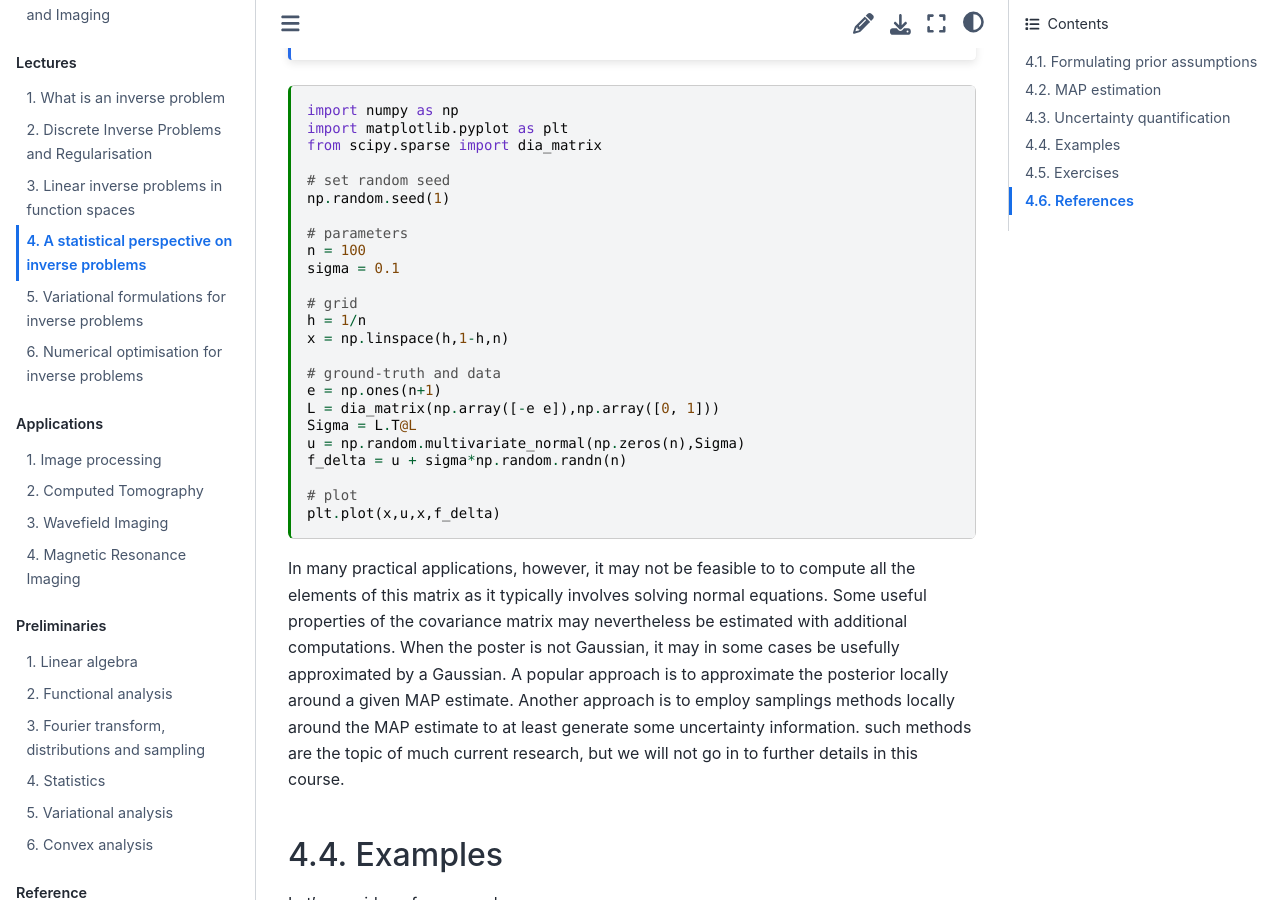
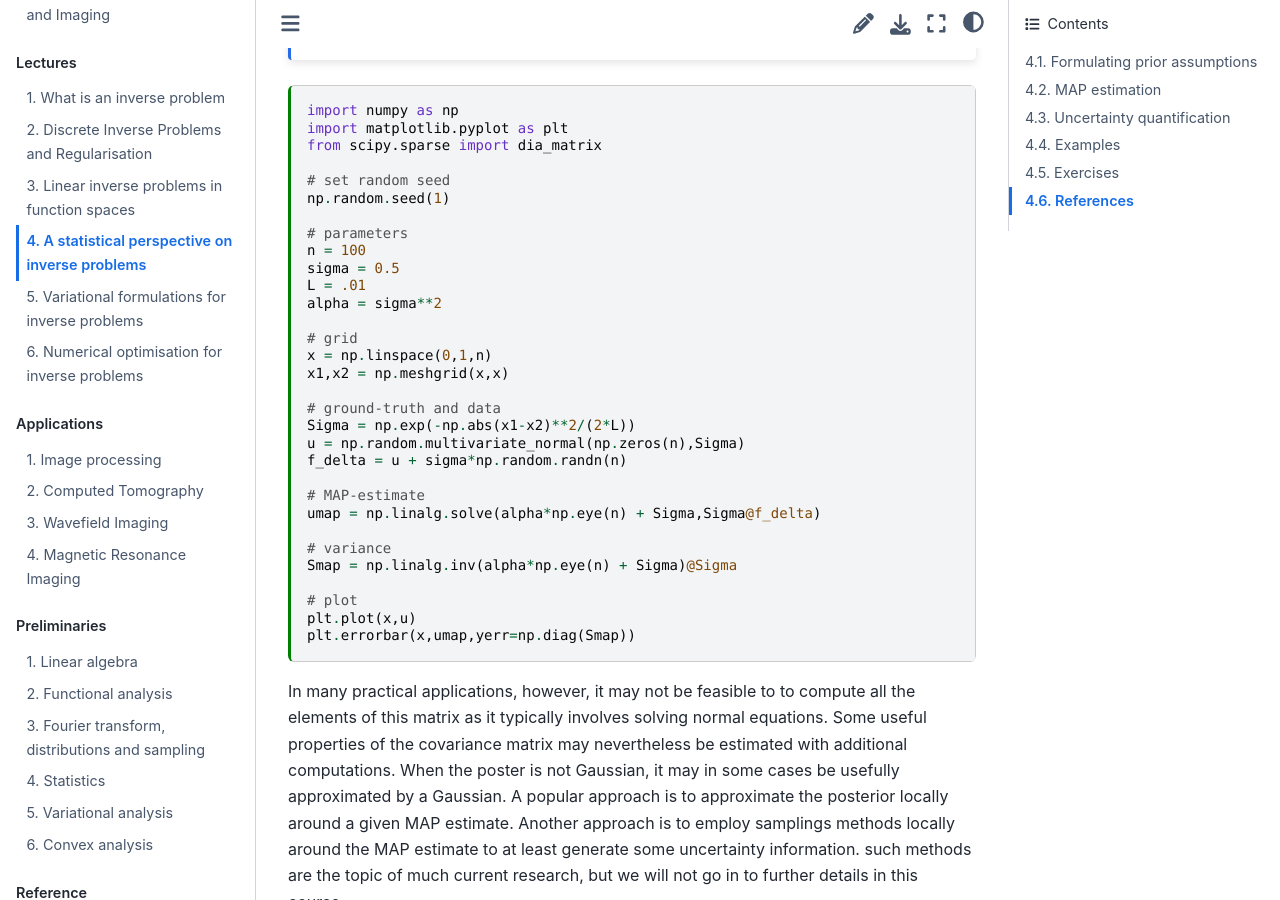
Before and after one commit to TristanvanLeeuwen/IP_and_Im_Lectures, a Jupyter Book: the page built from statistical_perspective.md, in a window 1280 px wide and 900 px high, scrolled down 3331 px. Built offline with Jupyter Book 1.0.4 settings and Sphinx 7.4.7 and the Sphinx Book theme 1.1.4, drawn with Linux system fonts in a browser that asks for light colours; cross-references to code outside the pages are shown as plain code.

Commit message:
update ch4

````diff
--- a/statistical_perspective.md
+++ b/statistical_perspective.md
@@ -156,21 +156,28 @@ np.random.seed(1)
 
 # parameters
 n = 100
-sigma = 0.1
+sigma = 0.5
+L = .01
+alpha = sigma**2
 
 # grid
-h = 1/n
-x = np.linspace(h,1-h,n)
+x = np.linspace(0,1,n)
+x1,x2 = np.meshgrid(x,x)
 
 # ground-truth and data
-e = np.ones(n+1)
-L = dia_matrix(np.array([-e e]),np.array([0, 1]))
-Sigma = L.T@L
+Sigma = np.exp(-np.abs(x1-x2)**2/(2*L))
 u = np.random.multivariate_normal(np.zeros(n),Sigma)
 f_delta = u + sigma*np.random.randn(n)
 
+# MAP-estimate
+umap = np.linalg.solve(alpha*np.eye(n) + Sigma,Sigma@f_delta)
+
+# variance
+Smap = np.linalg.inv(alpha*np.eye(n) + Sigma)@Sigma
+
 # plot
-plt.plot(x,u,x,f_delta)
+plt.plot(x,u)
+plt.errorbar(x,umap,yerr=np.diag(Smap))
 ```
 
 In many practical applications, however, it may not be feasible to to compute all the elements of this matrix as it typically involves solving normal equations. Some useful properties of the covariance matrix may nevertheless be estimated with additional computations. When the poster is not Gaussian, it may in some cases be usefully approximated by a Gaussian. A popular approach is to approximate the posterior locally around a given MAP estimate. Another approach is to employ samplings methods locally around the MAP estimate to at least generate some uncertainty information. such methods are the topic of much current research, but we will not go in to further details in this course.
````
